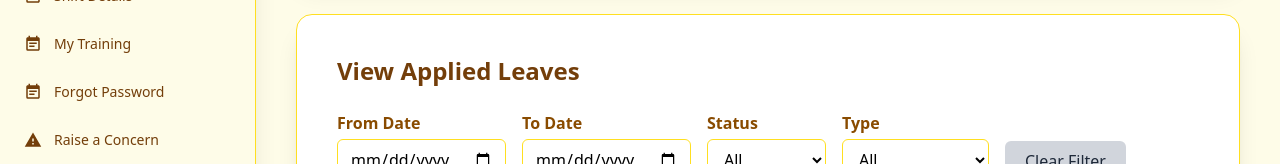
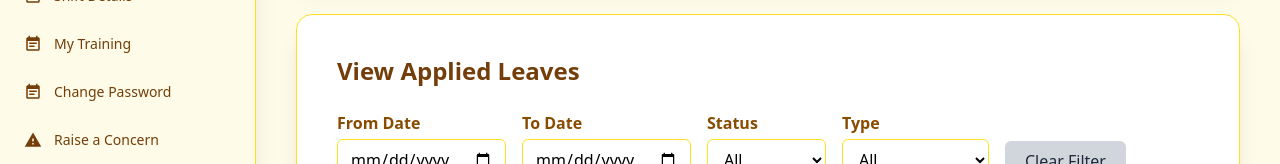
Before and after one commit to SujataR1/HRMS-2.0-FE, a React (Vite) app: page /MyLeaves in a window 1280 px wide. Shown: the part 373-537 px from the top of the page. Built offline with nearby package versions, Linux system fonts and the light colour scheme.

Commit message:
change password

```diff
--- a/src/components/Common/EmployeeSidebar.jsx
+++ b/src/components/Common/EmployeeSidebar.jsx
@@ -24,7 +24,7 @@ const EmployeeSidebar = () => {
     { label: 'My Leaves', path: '/MyLeaves', icon: <MdEventNote size={18} /> },
     { label: 'Shift Details', path: '/EmployeeShiftDetails', icon: <MdEventNote size={18} /> },
     { label: 'My Training', path: '/EmployeeTraining', icon: <MdEventNote size={18} /> },
-    { label: 'Forgot Password', path: '/SideForgotPassword', icon: <MdEventNote size={18} /> },
+    { label: 'Change Password', path: '/SideForgotPassword', icon: <MdEventNote size={18} /> },
 
     // 👇 New menu item: Raise a Concern
     { label: 'Raise a Concern', path: '/EmployeeRaiseConcern', icon: <MdReportProblem size={18} /> },
--- a/src/pages/Employee/SideForgotPassword.jsx
+++ b/src/pages/Employee/SideForgotPassword.jsx
@@ -99,7 +99,7 @@ const SideForgotPassword = () => {
           {/* Right side form */}
           <div className="md:w-1/2 p-8 md:p-12">
             <h2 className="text-3xl font-bold text-[#f1d245] mb-3">
-              {step === 1 ? "Forgot Password" : "Reset Password"}
+              {step === 1 ? "Change Password" : "Reset Password"}
             </h2>
             <p className="text-gray-600 mb-8">
               {step === 1
```
